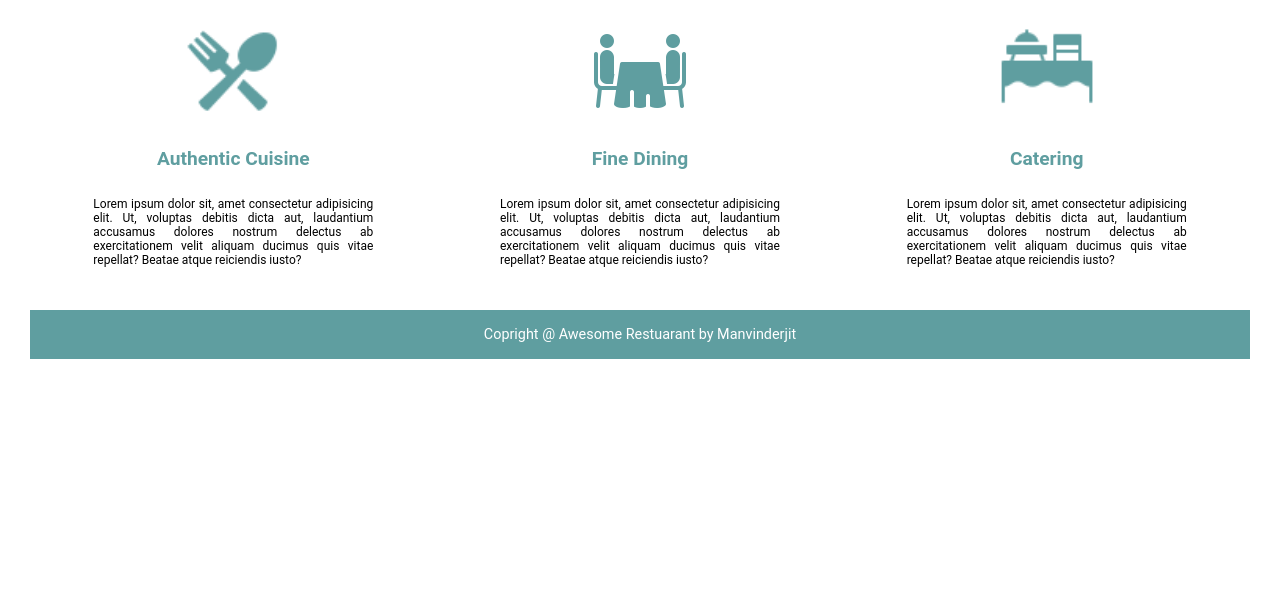
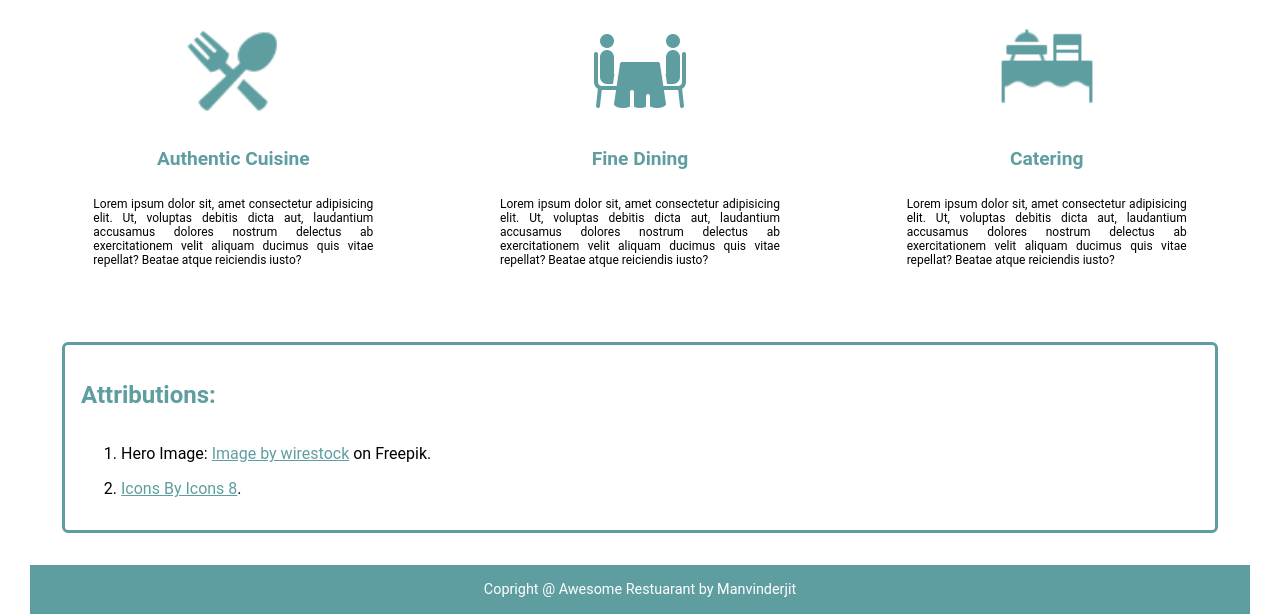
Before and after one commit to manvinderjit/2023-TOP-Project-Restaurant-Page, a website built with webpack: page dist/index.html in a window 1280 px wide. Shown: the part 667-1281 px from the top of the page. Before the commit the page ends 1026 px from the top, so only its background shows below. Built offline with nearby package versions, Linux system fonts and the light colour scheme.

Commit message:
feat: Add attributions to home

```diff
--- a/src/modules/home.js
+++ b/src/modules/home.js
@@ -13,6 +13,9 @@ const homeContent = () => {
     divHomeWrapper.appendChild(createHeroImgSection());
 
     divHomeWrapper.appendChild(createHeroContent());
+
+    const attributionSection = createAttributionSection();
+    divHomeWrapper.appendChild(attributionSection);
 
     mainElement.appendChild(divHomeWrapper);
 }
@@ -68,4 +71,29 @@ const createHeroCard = (text, imgUrl, headingContent) => {
 }
 
 
+const createAttributionSection = () => {
+
+    const divAttributionSection = createElement("div", "contact-attribution-section");
+
+    const divAttributionSectionHeading = createElement("h2", "contact-attribution-h2");
+    divAttributionSectionHeading.textContent = "Attributions:";
+    divAttributionSection.appendChild(divAttributionSectionHeading);
+
+    const divAttributionList = createElement("ol", "contact-attribution-list");
+    const divAttributionListItemHero = createElement("li", "contact-attribution-list-item");
+    divAttributionListItemHero.innerHTML = `Hero Image: <a href="https://www.freepik.com/free-photo/interior-shot-cafe-with-chairs-near-bar-with-wooden-tables_7810365.htm#query=restaurant&position=49&from_view=search&track=sph">Image by wirestock</a> on Freepik.`;
+    divAttributionList.appendChild(divAttributionListItemHero);
+
+
+    const divAttributionListItemIcons = createElement("li", "contact-attribution-list-item");
+    divAttributionListItemIcons.innerHTML = `<a href="https://icons8.com">Icons By Icons 8</a>.`;
+    divAttributionList.appendChild(divAttributionListItemIcons);
+
+    divAttributionSection.appendChild(divAttributionList);
+
+    return divAttributionSection;
+
+}
+
+
 export { homeContent };
--- a/src/style.css
+++ b/src/style.css
@@ -16,6 +16,10 @@ header {
     flex-direction: column;
     justify-content: space-evenly;
     align-items: center;
+}
+
+a {
+    color: var(--color-theme-hc);
 }
 
 .header-logo {
@@ -241,7 +245,7 @@ fieldset {
 .contact-attribution-list {
     display: flex;
     flex-direction: column;
-
+    gap: 1rem;
 }
 
 footer {
```
